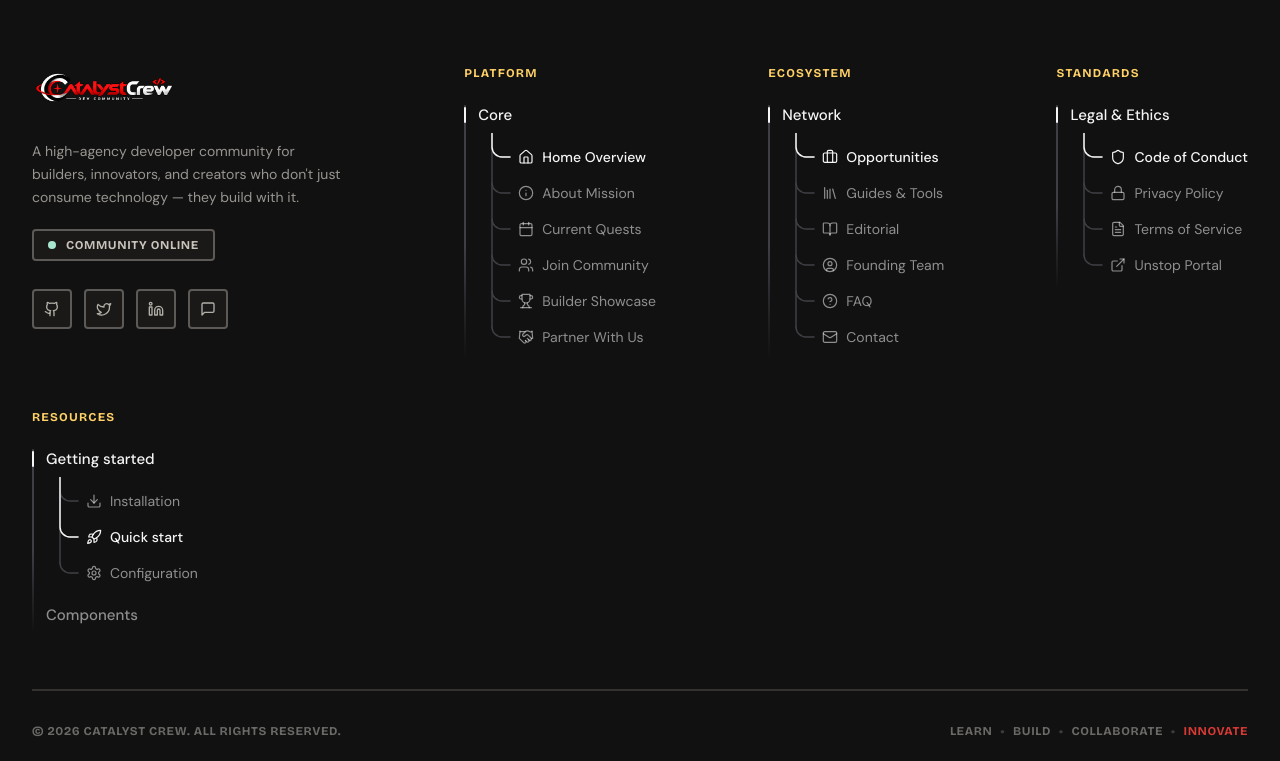
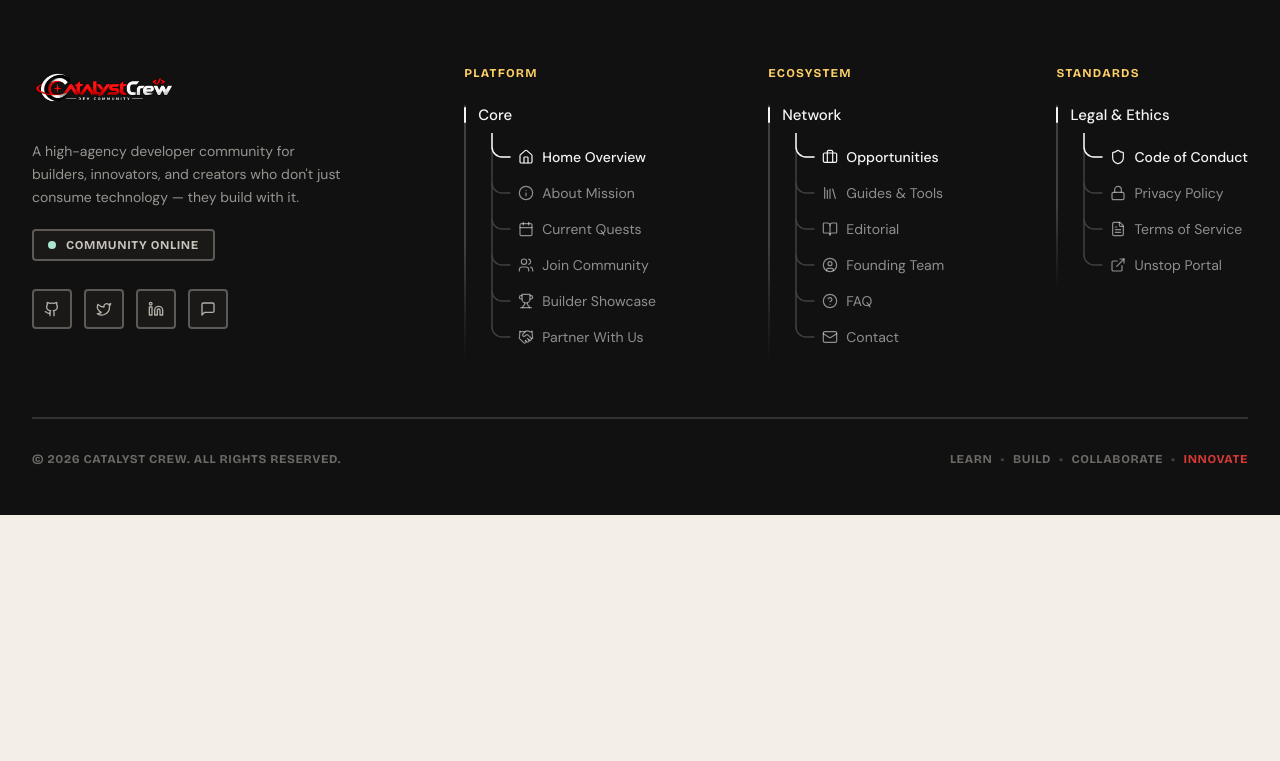
Before and after one commit to Catalystcrewcreators1/Catalyst_Crew_Dev, a Next.js app: page / in a window 1280 px wide. Shown: the part 9217-9978 px from the top of the page. After the commit the page ends 9732 px from the top, so only its background shows below. Built offline with nearby package versions, Linux system fonts and the light colour scheme.

Commit message:
Remove placeholder Resources column from Footer

```diff
--- a/src/components/layout/Footer.tsx
+++ b/src/components/layout/Footer.tsx
@@ -193,44 +193,7 @@ export function Footer() {
             />
           </div>
 
-          {/* Nav Column 4: Menu */}
-          <div className="space-y-4">
-            <h3 className="font-display text-xs uppercase font-bold tracking-widest text-brand-yellow">
-              Resources
-            </h3>
-            <BranchedMenu
-              items={[
-                {
-                  label: 'Getting started',
-                  children: [
-                    { value: 'install', label: 'Installation', icon: Download },
-                    { value: 'quick', label: 'Quick start', icon: Rocket },
-                    { value: 'config', label: 'Configuration', icon: Settings }
-                  ]
-                },
-                { label: 'Components', children: [{ value: 'buttons', label: 'Buttons', icon: undefined }, { value: 'overlays', label: 'Overlays', icon: undefined }] }
-              ] as any}
-              defaultOpen={0}
-              defaultActive="quick"
-              onSelect={(value: string) => {
-                if (value.startsWith('http')) window.open(value, '_blank', 'noopener,noreferrer');
-                else router.push(`/${value}`);
-              }}
-              onToggle={(index: number, open: boolean) => {}}
-              color="#f5f5f5"
-              accentColor="#f5f5f5"
-              lineColor="#3f3f46"
-              width={320}
-              rowHeight={36}
-              indent={40}
-              trunk={14}
-              radius={10}
-              lineWidth={1.5}
-              fontSize={14}
-              drawDuration={400}
-              foldDuration={300}
-            />
-          </div>
+
         </div>
 
         {/* Bottom Bar */}
```
